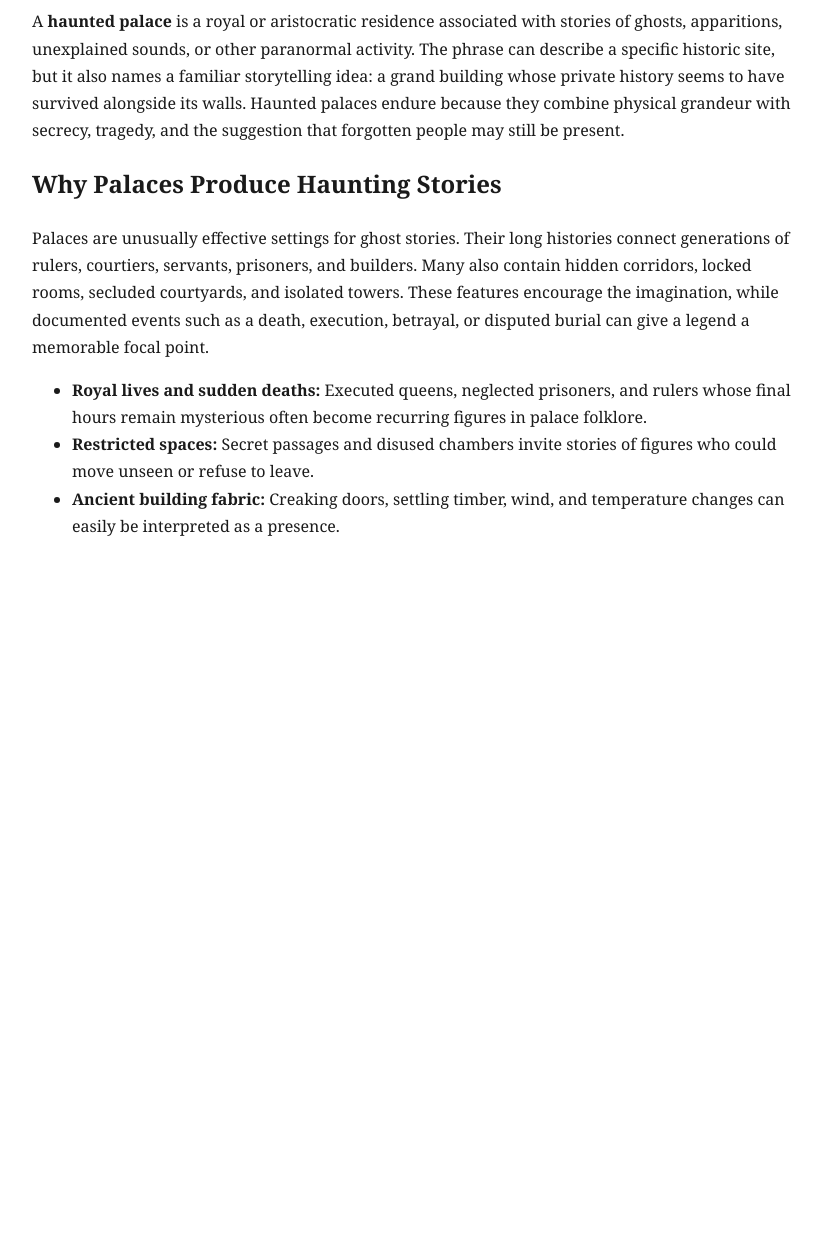
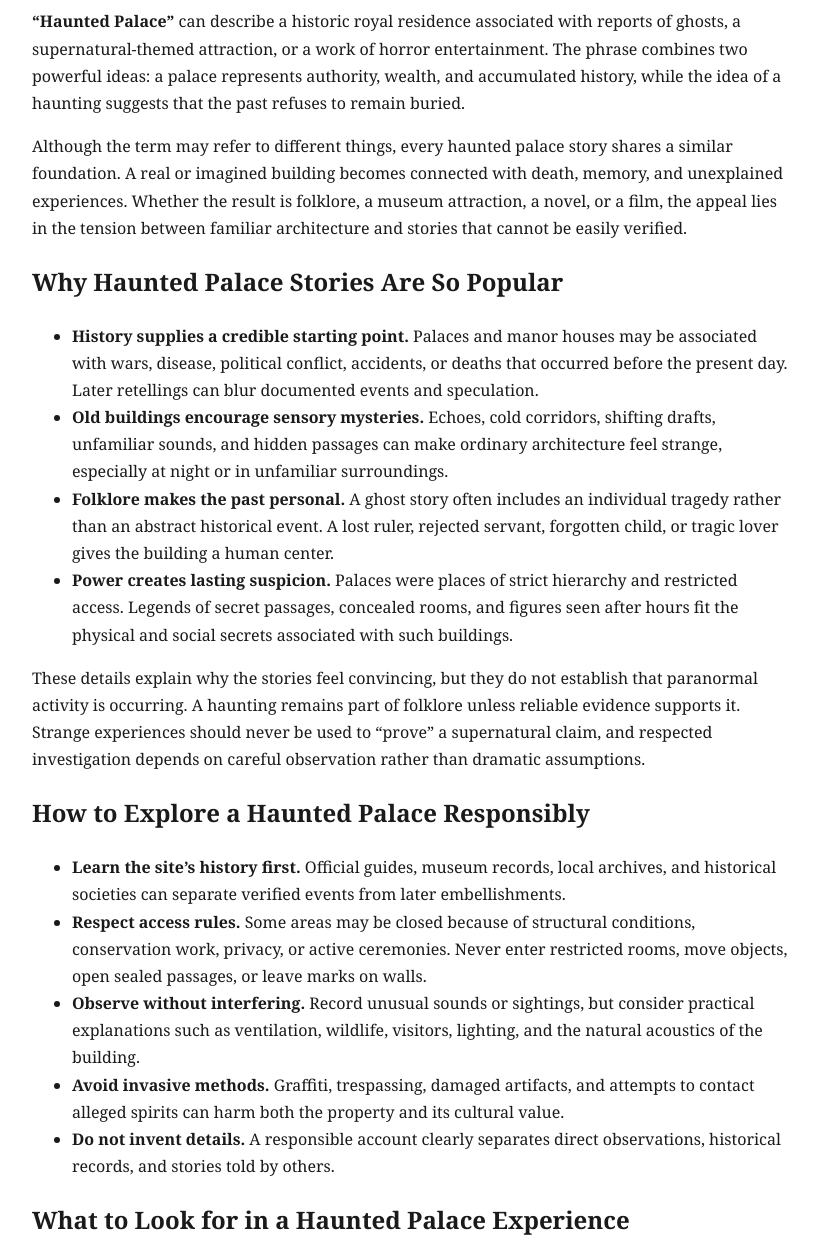
Before and after one commit to ai2humanize-blip/render-resource-hub, a plain HTML site: page haunted-palace.html in a window 1280 px wide. Shown: the part 161-1419 px from the top of the page, without its empty margins (228-1050 px from the left). Before the commit the page ends 800 px from the top, so only its background shows below. Drawn offline with Linux system fonts and the light colour scheme.

Commit message:
deploy haunted-palace

```diff
--- a/haunted-palace.html
+++ b/haunted-palace.html
@@ -4,30 +4,59 @@
 <meta charset="utf-8">
 <meta name="viewport" content="width=device-width, initial-scale=1">
 <title>Haunted Palace</title>
-<meta name="description" content="Haunted Palace : The Stories Behind Royal Ghostly Legends A haunted palace is a royal or aristocratic residence associated with stories of ghosts,…">
+<meta name="description" content="Understanding “ Haunted Palace ” “Haunted Palace” can describe a historic royal residence associated with reports of ghosts, a supernatural-themed…">
 <meta name="robots" content="index, follow, max-image-preview:large, max-snippet:-1">
 <meta property="og:type" content="article">
 <meta property="og:title" content="Haunted Palace">
-<meta property="og:description" content="Haunted Palace : The Stories Behind Royal Ghostly Legends A haunted palace is a royal or aristocratic residence associated with stories of ghosts,…">
+<meta property="og:description" content="Understanding “ Haunted Palace ” “Haunted Palace” can describe a historic royal residence associated with reports of ghosts, a supernatural-themed…">
 <meta name="twitter:card" content="summary">
 </head>
 <body>
 <main style="max-width:760px;margin:3rem auto;font-family:Georgia,serif;line-height:1.7;padding:0 1rem;color:#1a1a1a">
 <article>
 <h1>Haunted Palace</h1>
-<h2><a href="https://hauntedpalace.net">Haunted Palace</a>: The Stories Behind Royal Ghostly Legends</h2>
+<h2>Understanding “<a href="https://hauntedpalace.net">Haunted Palace</a>”</h2>
 
-<p>A <strong>haunted palace</strong> is a royal or aristocratic residence associated with stories of ghosts, apparitions, unexplained sounds, or other paranormal activity. The phrase can describe a specific historic site, but it also names a familiar storytelling idea: a grand building whose private history seems to have survived alongside its walls. Haunted palaces endure because they combine physical grandeur with secrecy, tragedy, and the suggestion that forgotten people may still be present.</p>
+<p><strong>“Haunted Palace”</strong> can describe a historic royal residence associated with reports of ghosts, a supernatural-themed attraction, or a work of horror entertainment. The phrase combines two powerful ideas: a palace represents authority, wealth, and accumulated history, while the idea of a haunting suggests that the past refuses to remain buried.</p>
 
-<h2>Why Palaces Produce Haunting Stories</h2>
+<p>Although the term may refer to different things, every haunted palace story shares a similar foundation. A real or imagined building becomes connected with death, memory, and unexplained experiences. Whether the result is folklore, a museum attraction, a novel, or a film, the appeal lies in the tension between familiar architecture and stories that cannot be easily verified.</p>
 
-<p>Palaces are unusually effective settings for ghost stories. Their long histories connect generations of rulers, courtiers, servants, prisoners, and builders. Many also contain hidden corridors, locked rooms, secluded courtyards, and isolated towers. These features encourage the imagination, while documented events such as a death, execution, betrayal, or disputed burial can give a legend a memorable focal point.</p>
+<h2>Why Haunted Palace Stories Are So Popular</h2>
 
 <ul>
-<li><strong>Royal lives and sudden deaths:</strong> Executed queens, neglected prisoners, and rulers whose final hours remain mysterious often become recurring figures in palace folklore.</li>
-<li><strong>Restricted spaces:</strong> Secret passages and disused chambers invite stories of figures who could move unseen or refuse to leave.</li>
-<li><strong>Ancient building fabric:</strong> Creaking doors, settling timber, wind, and temperature changes can easily be interpreted as a presence.</li>
-</ul
+<li><strong>History supplies a credible starting point.</strong> Palaces and manor houses may be associated with wars, disease, political conflict, accidents, or deaths that occurred before the present day. Later retellings can blur documented events and speculation.</li>
+<li><strong>Old buildings encourage sensory mysteries.</strong> Echoes, cold corridors, shifting drafts, unfamiliar sounds, and hidden passages can make ordinary architecture feel strange, especially at night or in unfamiliar surroundings.</li>
+<li><strong>Folklore makes the past personal.</strong> A ghost story often includes an individual tragedy rather than an abstract historical event. A lost ruler, rejected servant, forgotten child, or tragic lover gives the building a human center.</li>
+<li><strong>Power creates lasting suspicion.</strong> Palaces were places of strict hierarchy and restricted access. Legends of secret passages, concealed rooms, and figures seen after hours fit the physical and social secrets associated with such buildings.</li>
+</ul>
+
+<p>These details explain why the stories feel convincing, but they do not establish that paranormal activity is occurring. A haunting remains part of folklore unless reliable evidence supports it. Strange experiences should never be used to “prove” a supernatural claim, and respected investigation depends on careful observation rather than dramatic assumptions.</p>
+
+<h2>How to Explore a Haunted Palace Responsibly</h2>
+
+<ul>
+<li><strong>Learn the site’s history first.</strong> Official guides, museum records, local archives, and historical societies can separate verified events from later embellishments.</li>
+<li><strong>Respect access rules.</strong> Some areas may be closed because of structural conditions, conservation work, privacy, or active ceremonies. Never enter restricted rooms, move objects, open sealed passages, or leave marks on walls.</li>
+<li><strong>Observe without interfering.</strong> Record unusual sounds or sightings, but consider practical explanations such as ventilation, wildlife, visitors, lighting, and the natural acoustics of the building.</li>
+<li><strong>Avoid invasive methods.</strong> Graffiti, trespassing, damaged artifacts, and attempts to contact alleged spirits can harm both the property and its cultural value.</li>
+<li><strong>Do not invent details.</strong> A responsible account clearly separates direct observations, historical records, and stories told by others.</li>
+</ul>
+
+<h2>What to Look for in a Haunted Palace Experience</h2>
+
+<p>The strongest experiences emphasize atmosphere without relying on fake evidence. Handled objects, theatrical lighting, subtle soundscapes, period furnishings, and carefully designed storytelling can make a palace feel mysterious. A well-designed exhibit should also explain which parts are based on history and which are theatrical interpretation.</p>
+
+<p>Visitors who explore independently should focus on architecture, preservation, and documented human stories. The former presence of a royal court, military occupation, religious institution, or private household often creates a more compelling experience than an unsupported promise of a ghost sighting.</p>
+
+<h2>The Haunted Palace as a Film</h2>
+
+<p>If the title refers to <strong>The Haunted Palace</strong>, it may mean the 1963 American horror film directed by William Castle and starring Vincent Price. Adapted from an H. P. Lovecraft story, the film uses supernatural horror and early visual-effects techniques to suggest an unseen presence. Castle also marketed the film with his “Shock” theatrical presentation, turning the screening itself into a promotional event.</p>
+
+<p>The movie was later re-edited and released under the title <strong>The Haunted Mansion</strong>, which can cause confusion with Disney’s separate theme-park attraction. Despite that shared marketing history, the film and attraction are distinct works.</p>
+
+<h2>Why the Haunted Palace Matters</h2>
+
+<p>A haunted palace is more than a device for frightening people. It encourages reflection on how history is remembered, how evidence is interpreted, and why certain places acquire reputations that outlast the people who first told the stories. The most enduring examples combine atmosphere with historical context and treat the palace itself as a character: grand, secretive, and shaped by everything that happened within its walls.</p>
 </article>
 </main>
 </body>
```
